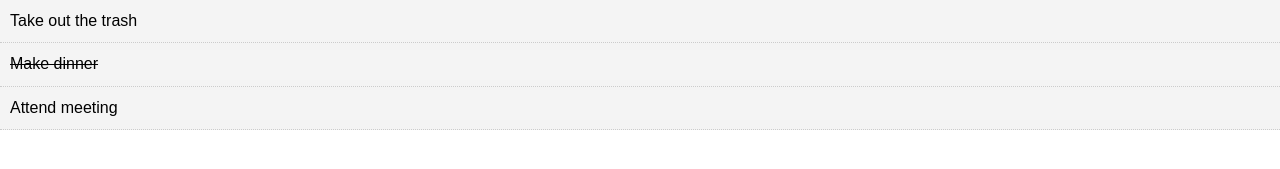
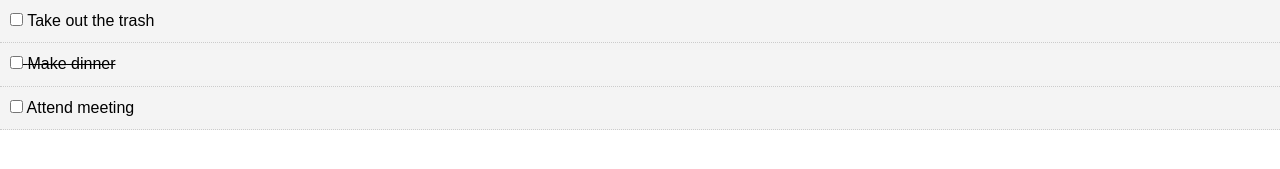
Before and after one commit to DinushiJayasekara/react-crash-todo, a React (Create React App) app: page / in a window 1280 px wide. Shown: the top 169 px of the page. Built offline with nearby package versions, Linux system fonts and the light colour scheme.

Commit message:
change-state-todo-item

```diff
--- a/src/App.js
+++ b/src/App.js
@@ -1,6 +1,5 @@
+import Todos from './components/Todos'
 import React, { Component } from 'react';
-
-import Todos from './components/Todos'
 
 import './App.css';
 
@@ -25,10 +24,21 @@ class App extends Component {
     ]
   }
 
+  markComplete = (id) => {
+    this.setState({
+      todos: this.state.todos.map(todo => {
+        if (todo.id === id) {
+          todo.completed = !todo.completed
+        }
+        return todo;
+      })
+    });
+  }
+
   render() {
     return (
       <div className="App">
-        <Todos todos={this.state.todos}></Todos>
+        <Todos todos={this.state.todos} markComplete={this.markComplete}></Todos>
       </div>
     );
   }
--- a/src/components/Todoitem.js
+++ b/src/components/Todoitem.js
@@ -12,9 +12,16 @@ export class TodoItem extends Component {
     }
 
     render() {
+
+        const { id, title} = this.props.todo;
+
         return (
             <div style={this.getStyle()}>
-                <p>{ this.props.todo.title }</p>
+                <p>
+                    <input type="checkbox" onChange={this.props.markComplete.bind(this, id)} />
+                    {' '}
+                    {title}
+                </p>
             </div>
         )
     }
--- a/src/components/Todos.js
+++ b/src/components/Todos.js
@@ -6,7 +6,7 @@ import TodoItem from './TodoItem';
 class Todos extends Component {
     render() {
         return this.props.todos.map((todo) => (
-            <TodoItem key={todo.id} todo={todo}></TodoItem>
+            <TodoItem key={todo.id} todo={todo} markComplete={this.props.markComplete}></TodoItem>
         ));
     }
 }
```
